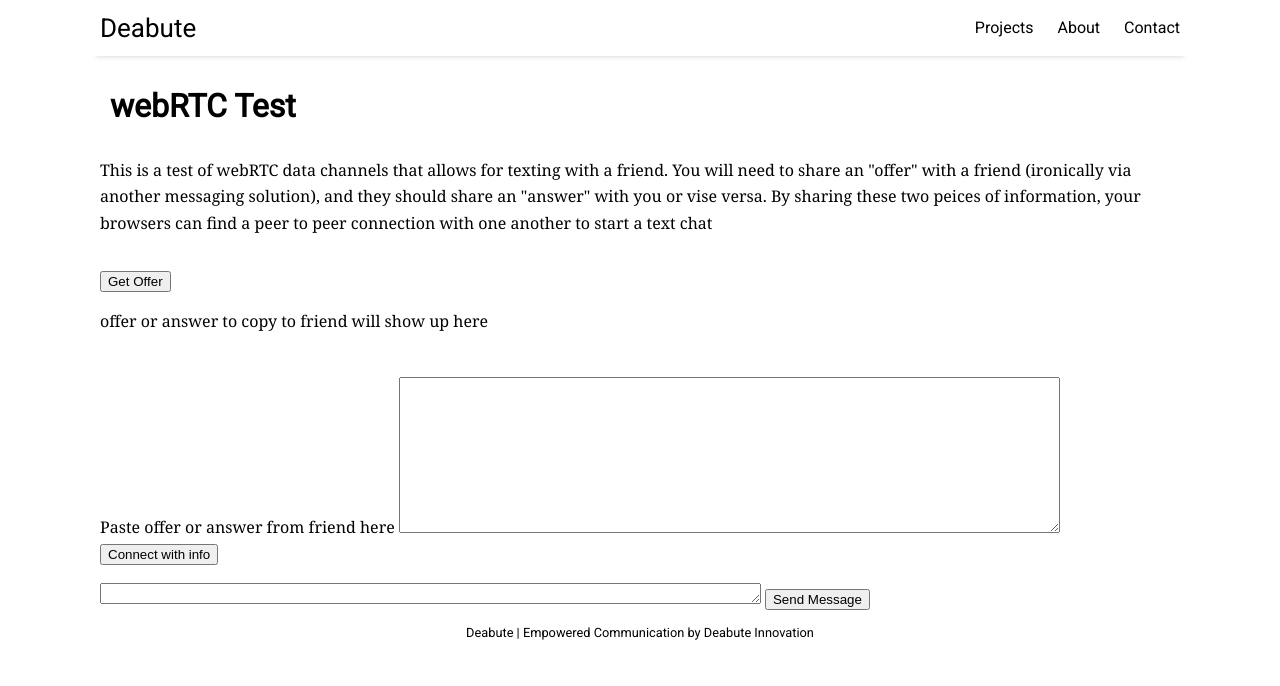
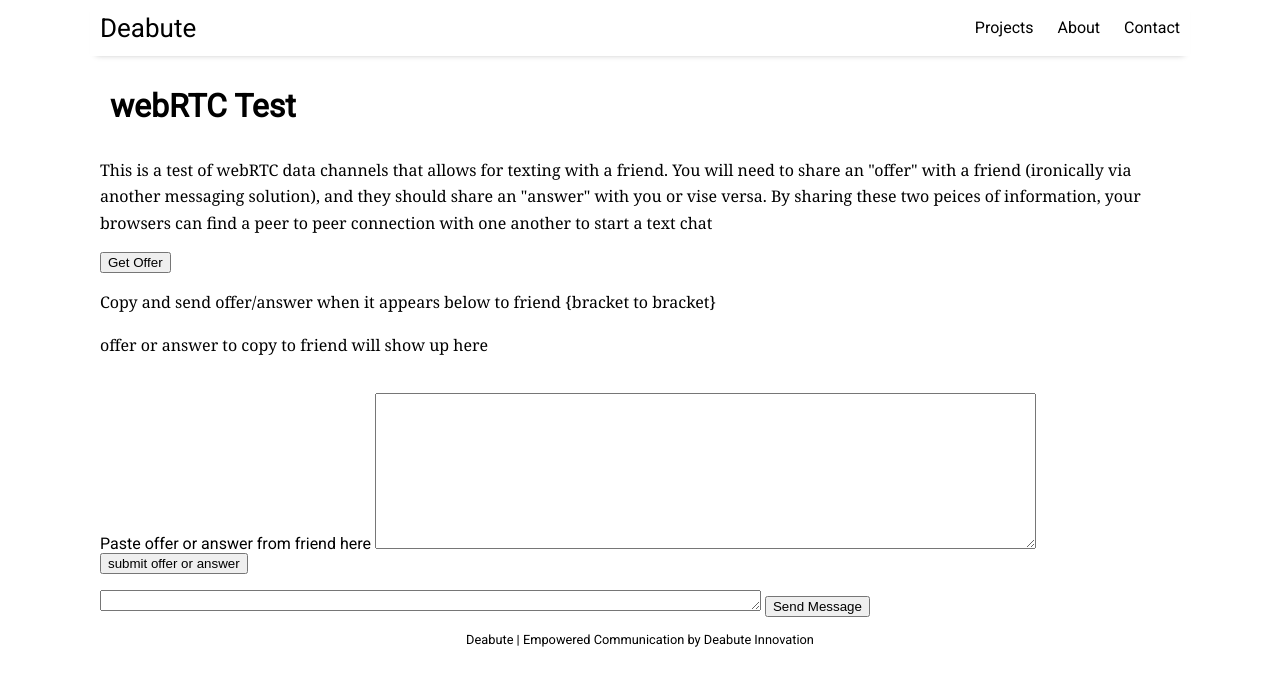
Before and after one commit to Deabute/deabute.com, a Jekyll site: the page built from rtctest.html, in a window 1280 px wide. Shown: the top 686 px of the page. Built offline with Jekyll 4.4.1, drawn with Linux system fonts in a browser that asks for light colours; nearby versions of some CDN libraries; part of the change alters nothing that is shown.

Commit message:
rename files to change path and finish discribing whats going on, add enter button

```diff
--- a/assets/js/rtc.js
+++ b/assets/js/rtctest.js
@@ -1,4 +1,4 @@
-// rtc.js ~ copyright 2019 Paul Beaudet ~ MIT License
+// rtctest.js ~ copyright 2019 Paul Beaudet ~ MIT License
 // This test requires at least two browser windows, to open a data connection between two peers
 var rtc = { // stun servers in config allow client to introspect a communication path to offer a remote peer
     config: {'iceServers': [ {'urls': 'stun:stun.stunprotocol.org:3478'}, {'urls': 'stun:stun.l.google.com:19302'} ]},
@@ -27,27 +27,30 @@ var rtc = { // stun servers in config allow client to introspect a communication
     },
     offersAndAnswers: function(){                               // method that gets called in recieving case with shared data provided
         var id = JSON.parse(app.connectInput.value);            // should be provided sdp and ice canidates from remote peer
-        rtc.peer.setRemoteDescription(id.sdp);
+        rtc.peer.setRemoteDescription(id.sdp);                  // apply remote peer's sdp data
         for(var i = 0; i < id.ice.length; i++){
-            rtc.peer.addIceCandidate(id.ice[i]);
+            rtc.peer.addIceCandidate(id.ice[i]);                // add ice canidates to figure a common with least hops
         }
         if(id.sdp.type === 'offer'){                            // create an answer when type is offer
-            rtc.peer.createAnswer().then(function onAnswer(answer){
-                return rtc.peer.setLocalDescription(answer);
+            rtc.peer.createAnswer().then(function onAnswer(answer){ // create answer to remote peer that offered
+                return rtc.peer.setLocalDescription(answer);    // set that offer as our local discripion
             }).then(function onOfferSetDesc(){
-                rtc.localID.sdp = rtc.peer.localDescription;
-            });
-        }
+                rtc.localID.sdp = rtc.peer.localDescription;    // add discription to answer to remote once locally set
+            });                                                 // note answer is shown to user in onicecandidate event above once resolved
+        }                                                       // ice canidates start resolving after local discription is set
     },
-    sendData: function(msg){if(rtc.channelOpen){rtc.dataChannel.send(msg);}},
     newDataChannel: function(event){
-        receiveChannel = event.channel;
+        receiveChannel = event.channel;                                        // recieve channel events handlers created on connection
         receiveChannel.onerror = function onError(){};                         // handling errors could be a good idea
         receiveChannel.onmessage = function onMsg(event){
-            app.appendMsg('Peer: ' + event.data);
+            app.appendMsg('Peer: ' + event.data);                              // onmessage event returns an object
         };
-        receiveChannel.onopen = function onOpen(){rtc.channelOpen = true;};    // how one would handle events upon opening connection
-        receiveChannel.onclose = function onClose(){rtc.channelOpen = false;}; // how one would handle events upon closing connection
+        receiveChannel.onopen = function onOpen(){                             // handle events upon opening connection
+            rtc.channelOpen = true;
+            app.setupBox.innerHTML = '';
+            app.connectionMsg.innerHTML = 'Connected';
+        };
+        receiveChannel.onclose = function onClose(){rtc.channelOpen = false;};// doenst seem to work on closing a tab
     }
 };
 
@@ -56,13 +59,20 @@ var app = {
     sendBox: document.getElementById('sendBox'),
     connectInput: document.getElementById('offerAnswerInput'),
     resultsField: document.getElementById('offerAnswerResults'),
+    connectionMsg: document.getElementById('connectionMsg'),
+    setupBox: document.getElementById('setupBox'),
     init: function(){
         document.addEventListener('DOMContentLoaded', function(){
-            rtc.connectInit();
+            rtc.connectInit();                              // start initializing webRTC objects once dom loads
+        });
+        document.addEventListener('keyup', function(event){ // map enter button to sending message
+            if(event.keyCode === 13){app.sendMsg();}
         });
     },
     sendMsg: function(){
-        rtc.sendData(app.sendBox.value);
+        if(rtc.channelOpen){
+            rtc.dataChannel.send(app.sendBox.value);
+        }
         app.appendMsg('Me  : ' + app.sendBox.value);
         app.sendBox.value = '';
     },
@@ -74,4 +84,4 @@ var app = {
     }
 };
 
-app.init();
+app.init(); // start application
--- a/chat.html
+++ b/rtctest.html
@@ -3,24 +3,27 @@ layout: page
 title: webRTC Test
 ---
 
+<div id='setupBox'>
 <p>This is a test of webRTC data channels that allows for texting with a friend.
     You will need to share an "offer" with a friend (ironically via another messaging solution),
     and they should share an "answer" with you or vise versa.
     By sharing these two peices of information,
     your browsers can find a peer to peer connection with one another to start a text chat</p>
-<br>
 <button onclick="rtc.getOffer()" type="button" name="getInfo">Get Offer</button>
-<br>
-<p id=offerAnswerResults> offer or answer to copy to friend will show up here<p>
+<p>Copy and send offer/answer when it appears below to friend {bracket to bracket} </p>
+<p id=offerAnswerResults> offer or answer to copy to friend will show up here</p>
 <br>
 <label for="offerAnswerInput">Paste offer or answer from friend here</label>
 <textarea id="offerAnswerInput" rows="10" cols="80"></textarea>
-<button onclick="rtc.offersAndAnswers()" type="button" name="connectFriend">Connect with info</button>
+<button onclick="rtc.offersAndAnswers()" type="button" name="connectFriend">submit offer or answer</button>
 <br>
+</div>
+
+<h2 id='connectionMsg'></h2>
 <div id='receiveBox'></div>
 <textarea id="sendBox" rows="1" cols="80"></textarea>
 <button onclick="app.sendMsg()" type="button" name="getInfo">Send Message</button>
 
 <!--This was tested in Chrome, commenting in line below may increase compatibility-->
 <!--<script src="https://webrtc.github.io/adapter/adapter-latest.js"></script>-->
-<script type="text/javascript" src="{{ site.url }}/assets/js/rtc.js"></script>
+<script type="text/javascript" src="{{ site.url }}/assets/js/rtctest.js"></script>
```
